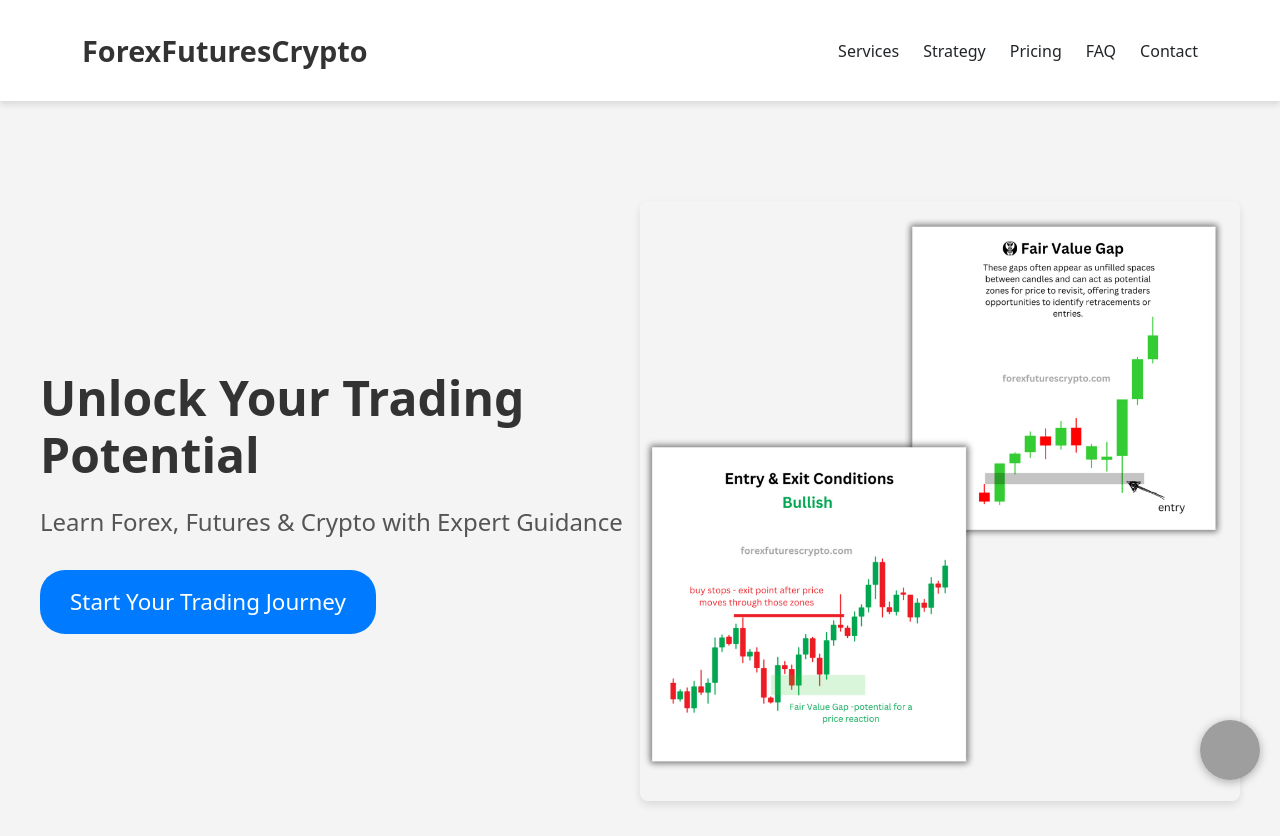
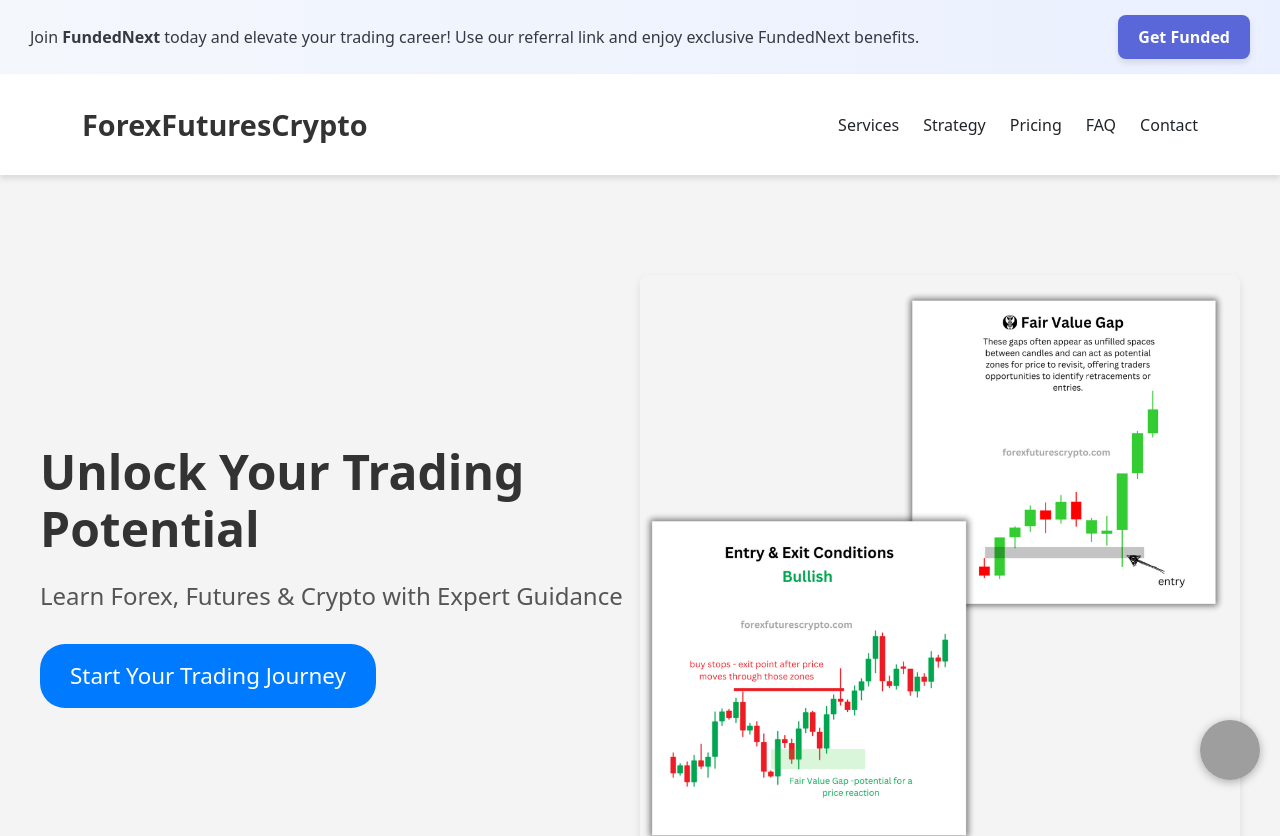
Before and after one commit to NaumM09/forexfuturecrypto, a React (Create React App) app: page / in a window 1280 px wide. Shown: the top 836 px of the page. Built offline with nearby package versions, Linux system fonts and the light colour scheme; grey boxes are pictures that could not be loaded.

Commit message:
Fundednext referral link

```diff
--- a/src/App.js
+++ b/src/App.js
@@ -1,6 +1,7 @@
 import React, { useState, useEffect } from 'react';
 import { BrowserRouter as Router } from 'react-router-dom';
 import { Helmet } from 'react-helmet';
+import AnnouncementBanner from "./components/AnnouncementBanner" ;
 import Navbar from "./components/Navbar";
 import Hero from "./components/Hero";
 import Services from './components/Service';
@@ -55,6 +56,7 @@ const App = () => {
               content="Join our mentorship program to start your funded trading journey and achieve financial freedom."
             />
           </Helmet>
+          <AnnouncementBanner />
           <Router>
             <Navbar />
           </Router>
--- /dev/null
+++ b/src/components/AnnouncementBanner.js
@@ -0,0 +1,24 @@
+import React from 'react';
+import '../styles/AnnouncementBanner.css';
+
+
+const AnnouncementBanner = () => {
+  return (
+    <div className="announcement-banner">
+      <div className="logo">
+        <span className="text">
+          Join <strong>FundedNext</strong> today and elevate your trading career! Use our referral link and enjoy exclusive FundedNext benefits.
+        </span>
+      </div>
+      <a
+        href="https://fundednext.com/?fpr=mahlatse-naum96"
+        target="_blank"
+        rel="noopener noreferrer"
+      >
+        <button className="cta-btn">Get Funded</button>
+      </a>
+    </div>
+  );
+};
+
+export default AnnouncementBanner;
--- /dev/null
+++ b/src/styles/AnnouncementBanner.css
@@ -0,0 +1,47 @@
+/* Announcement Banner CSS */
+.announcement-banner {
+    position: sticky;
+    top: 0;
+    z-index: 1000;
+    background: linear-gradient(to right, #f4f7fc, #eaf0ff); /* Light gradient */
+    padding: 15px 30px;
+    display: flex;
+    align-items: center;
+    justify-content: space-between;
+    box-shadow: 0px 4px 6px rgba(0, 0, 0, 0.1);
+  }
+
+  .announcement-banner .logo {
+    display: flex;
+    align-items: center;
+  }
+
+  .announcement-banner .logo img {
+    height: 40px;
+    margin-right: 10px;
+  }
+
+  .announcement-banner .text {
+    font-size: 16px;
+    color: #343a40; /* Dark grey text */
+    font-weight: 500;
+    margin-right: 20px;
+  }
+
+  .announcement-banner .cta-btn {
+    background-color: #5a67d8; /* Cool medium blue */
+    color: #ffffff; /* White text */
+    padding: 10px 20px;
+    border: none;
+    border-radius: 8px;
+    font-size: 16px;
+    font-weight: bold;
+    cursor: pointer;
+    box-shadow: 0px 4px 6px rgba(0, 0, 0, 0.1);
+    transition: all 0.3s ease;
+  }
+
+  .announcement-banner .cta-btn:hover {
+    background-color: #434d9d; /* Slightly darker blue on hover */
+    transform: scale(1.05);
+  }
```
Also changed, not shown: src/images/fundednext-logo.png (added).
